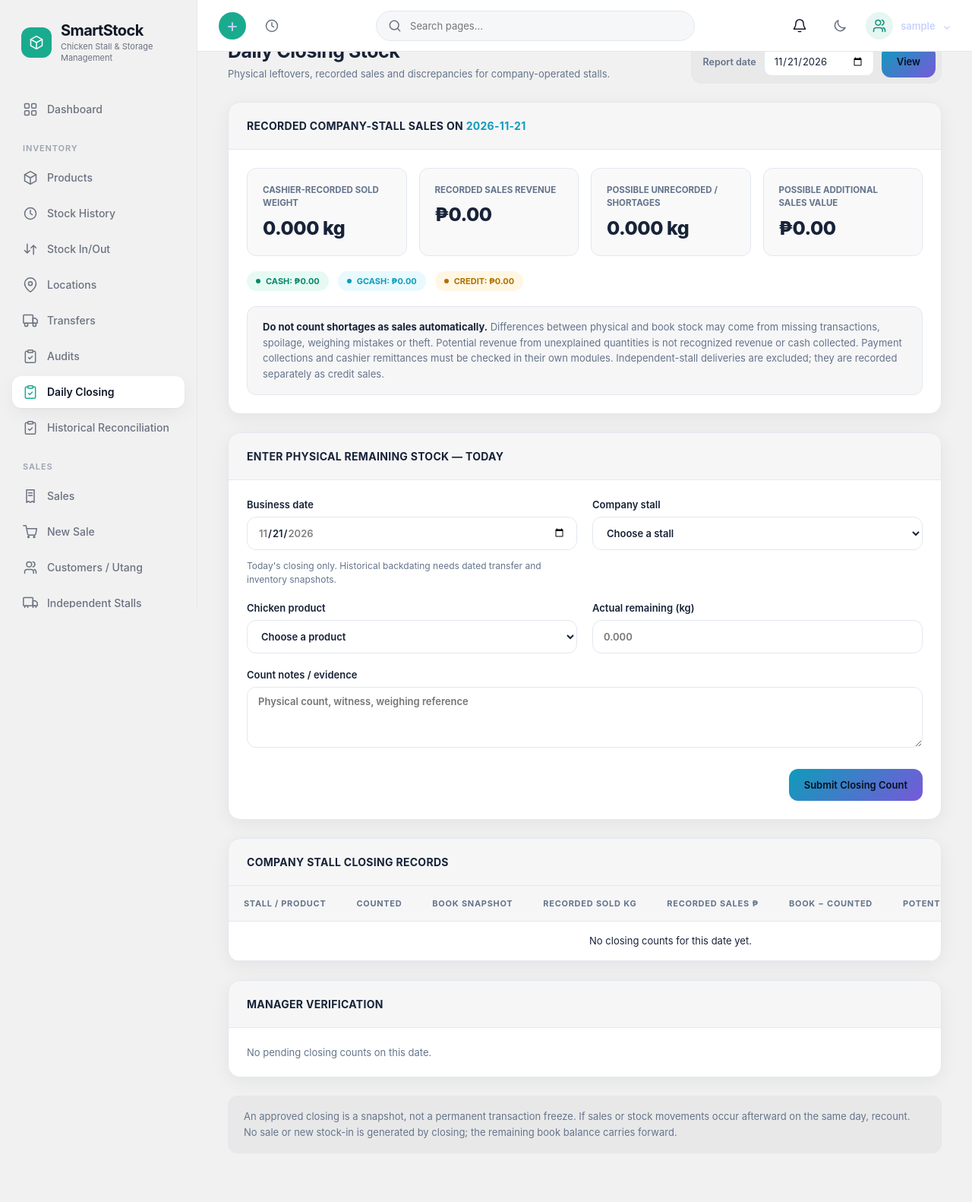
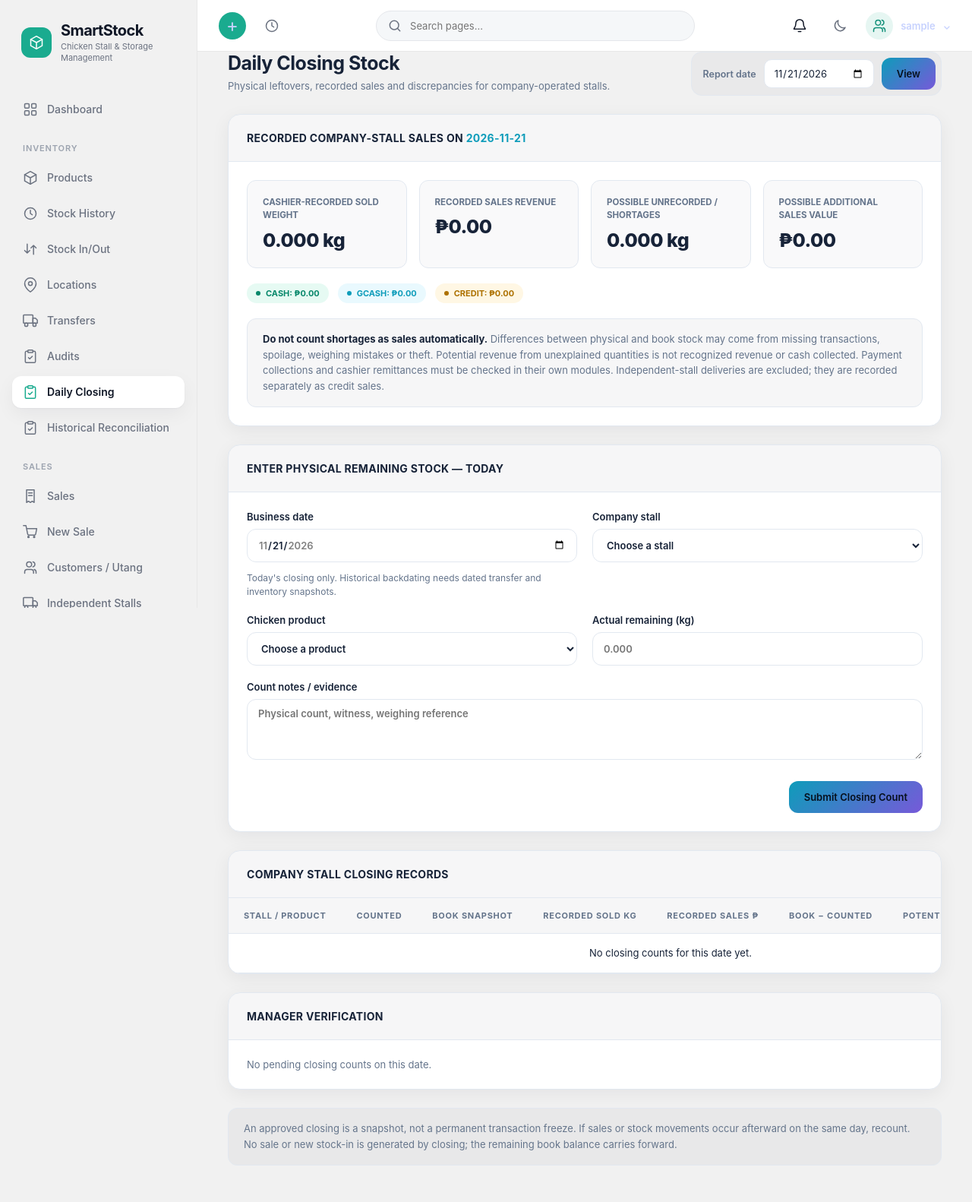
Before and after one commit to Jireh021426/SmartStock, a Spring Boot app: page /daily-closing in a window 1280 px wide. Shown: the whole page at 76% size. Before the commit the page ends 1518 px from the top, so only its background shows below. Run offline with Spring Boot 4, Linux system fonts and the light colour scheme; the visitor is signed in with stand-in values (Sample User, id 1); data that the repository does not hold is empty; some of the project's set-up classes (security, data sources, template engines, error pages and the like) are left out, and stand-ins take their place; database files in the repository are not loaded; some libraries are stand-ins or nearby versions.

Commit message:
fix: increase padding on daily closing page for improved layout

```diff
--- a/src/main/resources/static/css/daily-closing.css
+++ b/src/main/resources/static/css/daily-closing.css
@@ -18,7 +18,7 @@
     width: min(100%, 1480px);
     max-width: 1480px;
     margin: 0 auto;
-    padding: 32px 40px;
+    padding: 48px 40px;
     display: flex;
     flex-direction: column;
     gap: 24px;
```
